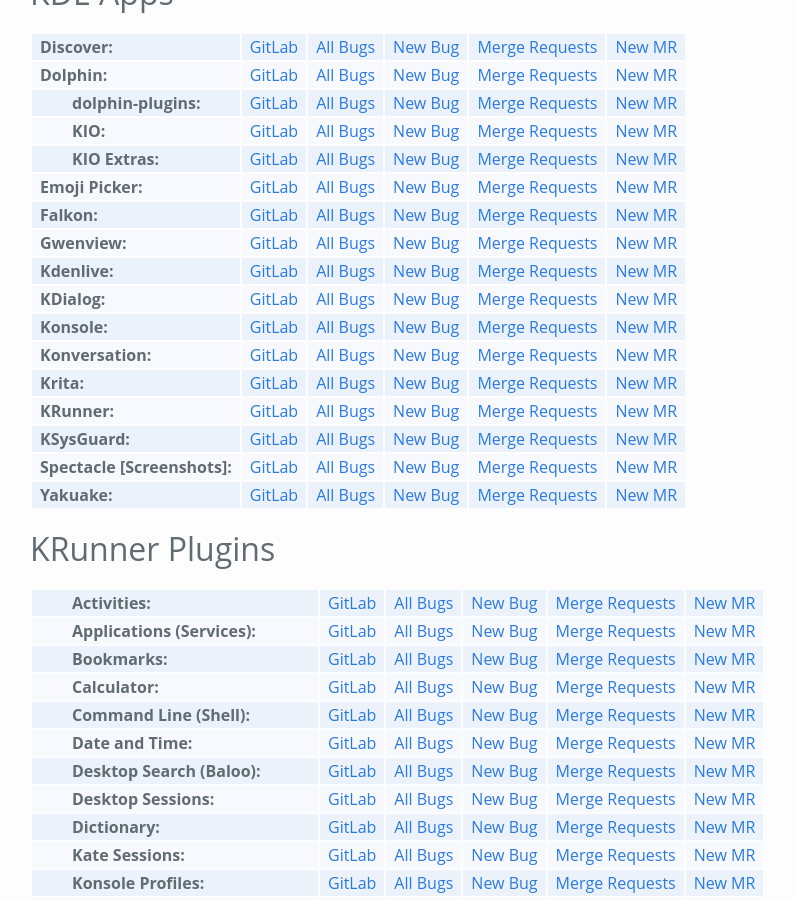
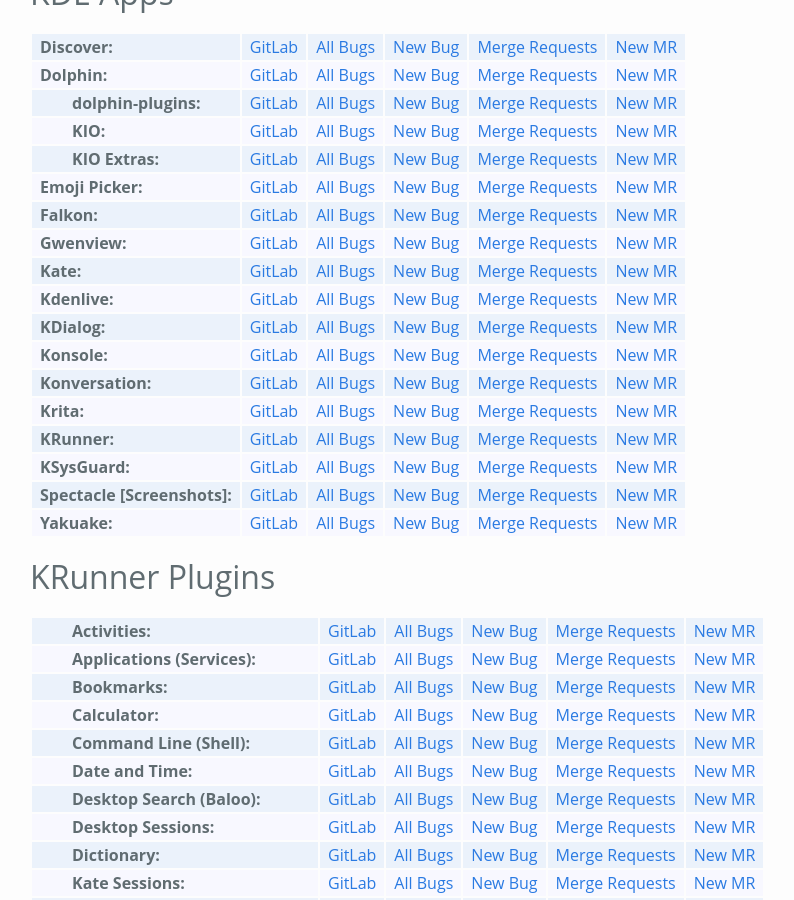
Before and after one commit to Zren/zren.github.io, a Jekyll site: the page built from kde_repos.md, in a window 1280 px wide and 900 px high, scrolled down 3738 px. Shown: the whole window, without its empty margins (0-794 px from the left). Built offline with Jekyll 4.4.1, drawn with Linux system fonts in a browser that asks for light colours; comment, search, counter and statistics services are not loaded.

Commit message:
Add kate links

```diff
--- a/kde_repos.md
+++ b/kde_repos.md
@@ -1041,6 +1041,14 @@
 			gitlabGroup='graphics'
 			gitRepo='gwenview'
 			product='gwenview'
+		%}
+	</tr>
+	<tr>
+		{% include kdeRepo.html
+			repoName='Kate'
+			gitlabGroup='utilities'
+			gitRepo='kate'
+			product='kate'
 		%}
 	</tr>
 	<tr>
```
